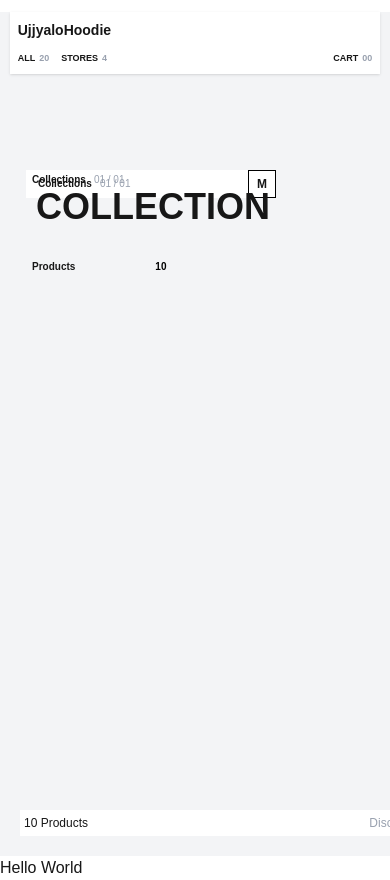
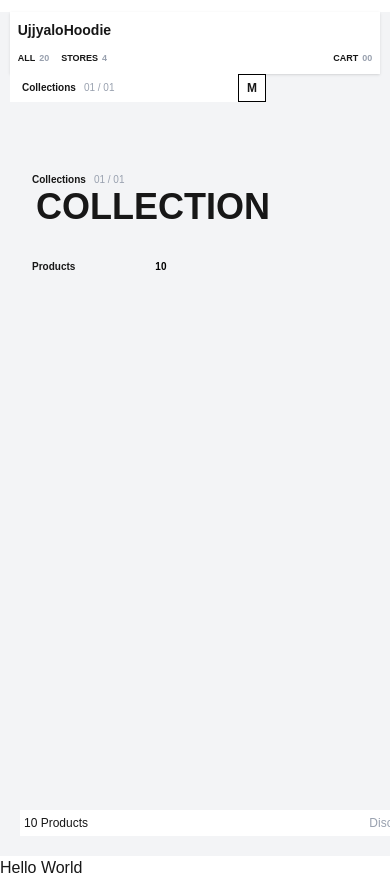
Before and after one commit to AayushKuinkel007/Hoodie_Ecom, a Next.js app in the folder frontend/: page / in a window 390 px wide. Shown: the top 880 px of the page. Built offline with nearby package versions, Linux system fonts and the light colour scheme.

Commit message:
mobile responsive made

```diff
--- a/frontend/app/components/ui/Landing.jsx
+++ b/frontend/app/components/ui/Landing.jsx
@@ -5,7 +5,7 @@ const Landing = () => {
   return (
     <>
       {/* Collections Bar */}
-      <div className="bg-white w-[250px] md:mt-3 ms-2.5 md:absolute md:top-2 md:right-5 z-10">
+      <div className="bg-white w-[250px] md:mt-3 ms-2.5 md:absolute md:top-2 md:right-5 z-10 hidden md:block">
         <div className="flex justify-between items-center">
           {/* Left */}
           <h2 className="text-[10px] font-semibold flex items-center gap-2 ms-3">
--- a/frontend/app/page.jsx
+++ b/frontend/app/page.jsx
@@ -8,8 +8,25 @@ const Page = () => {
     <>
       <section className="bg-gray-100 min-h-screen relative">
         {/* Navbar */}
-        <header className="bg-white w-[95%] md:w-92 mx-auto mt-3 md:fixed md:top-2 md:left-5 z-20 shadow-sm">
-          <Navbar />
+        <header>
+          <div className="bg-white w-[95%] md:w-92 mx-auto mt-3 md:fixed md:top-2 md:left-5 z-20 shadow-sm">
+            <Navbar />
+          </div>
+
+          {/* mobile only */}
+          <div className="bg-white absolute left-2.5 flex justify-between items-center md:hidden w-64">
+            {/* Left */}
+            <h2 className="text-[10px] font-semibold flex items-center gap-2 ms-3">
+              Collections
+              <span className="text-gray-400 font-normal">01 / 01</span>
+            </h2>
+
+            {/* Right box */}
+            <div className="w-7 h-7 border border-black flex items-center justify-center">
+              <span className="text-xs font-bold">M</span>
+            </div>
+
+          </div>
         </header>
 
         {/* Main Content */}
```
